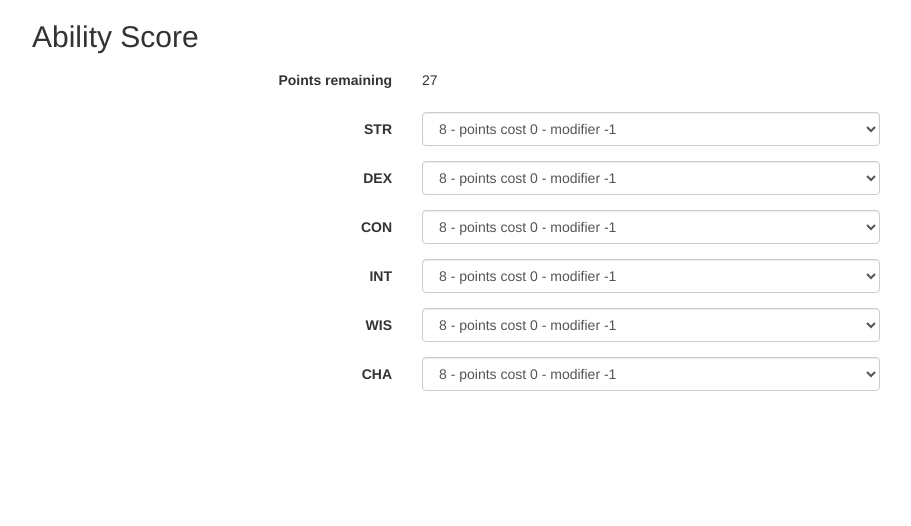
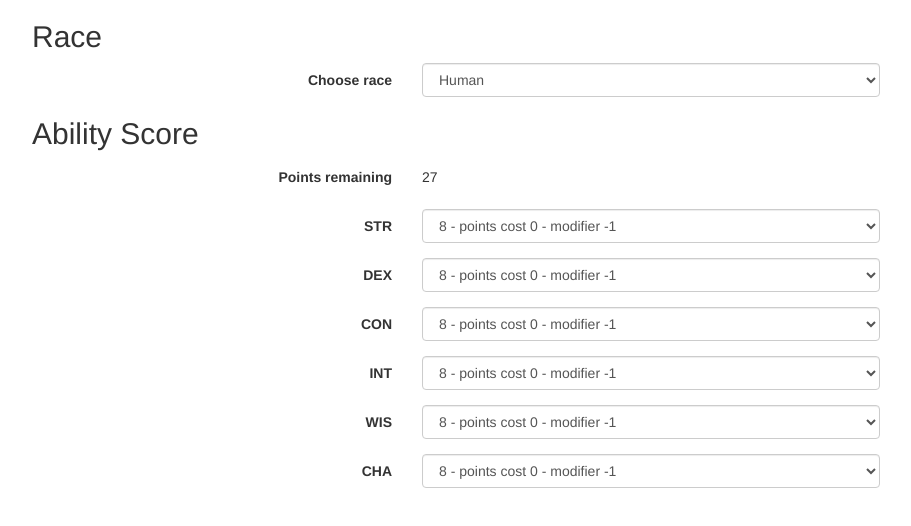
Before and after one commit to TSDenley/dnd, a website: page index.html in a window 1280 px wide. Shown: the whole page, without its empty margins (38-949 px from the left). Drawn offline with Linux system fonts and the light colour scheme.

Commit message:
Added race DD

```diff
--- a/index.html
+++ b/index.html
@@ -10,8 +10,28 @@
 	<div class="container">
 		<div class="row">
 			<div class="col-sm-12">
-				<h2 class="h2">Ability Score</h2>
-				<form id="ability-form" class="ability-form form-horizontal">
+				<form id="charactor-form" class="charactor-form form-horizontal">
+
+					<h2 class="h2">Race</h2>
+
+					<div class="form-group">
+						<label for="race-select" class="col-sm-4 text-right control-label">Choose race</label>
+						<div class="col-sm-5">
+							<select name="race-select" id="race-select" class="form-control">
+								<option value="Human">Human</option>
+								<option value="Dwarf">Dwarf</option>
+								<option value="Elf">Elf</option>
+								<option value="Half-Elf">Half-Elf</option>
+								<option value="Halfling">Halfling</option>
+								<option value="Half-Orc">Half-Orc</option>
+								<option value="Gnome">Gnome</option>
+								<option value="Dragonborn">Dragonborn</option>
+								<option value="Tiefling">Tiefling</option>
+							</select>
+						</div>
+					</div>
+
+					<h2 class="h2">Ability Score</h2>
 					<div class="form-group">
 						<label for="points-remaining" class="col-sm-4 text-right control-label">Points remaining</label>
 						<p class="form-control-static col-sm-5" id="points-remaining">27</p>
@@ -112,6 +132,7 @@
 							</select>
 						</div>
 					</div>
+
 				</form>
 			</div>
 		</div>
```
